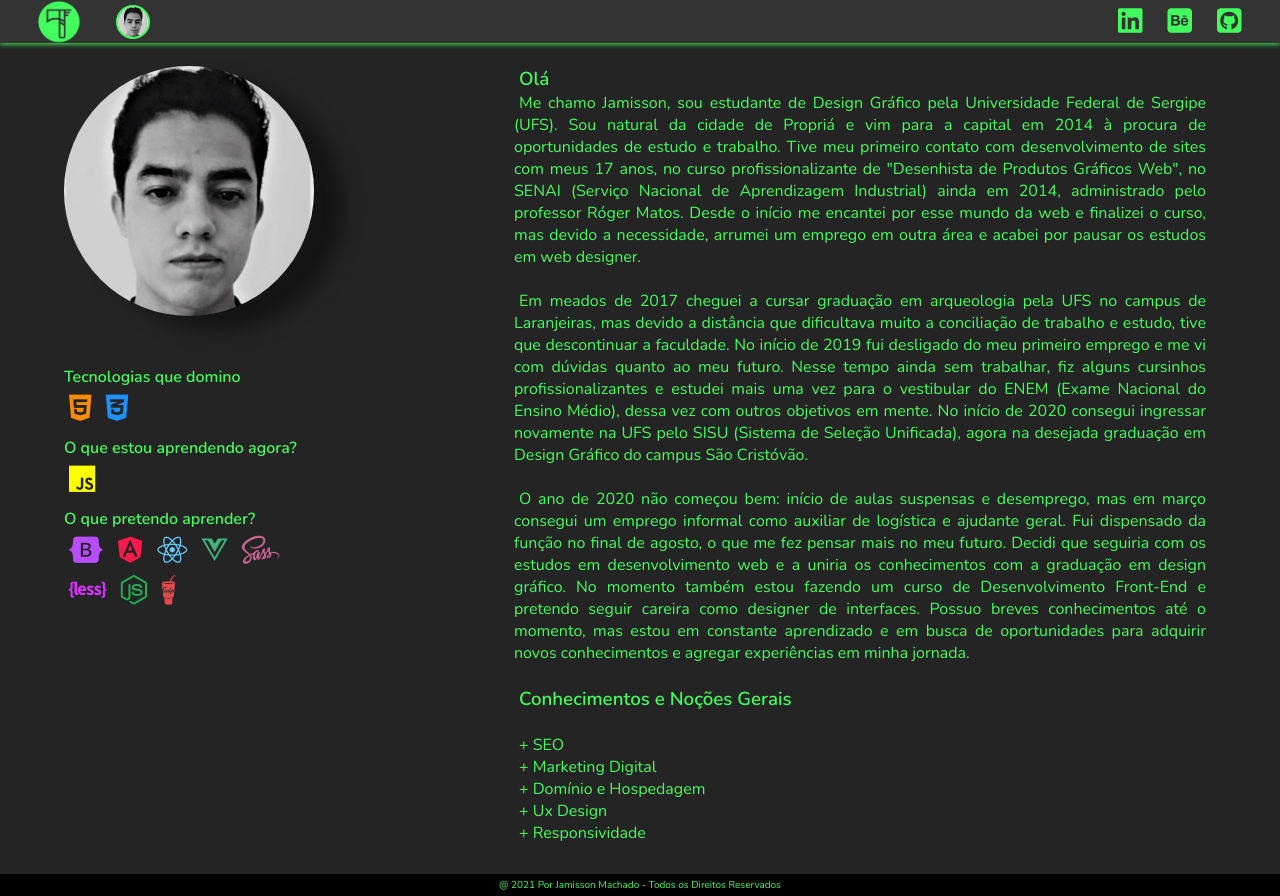
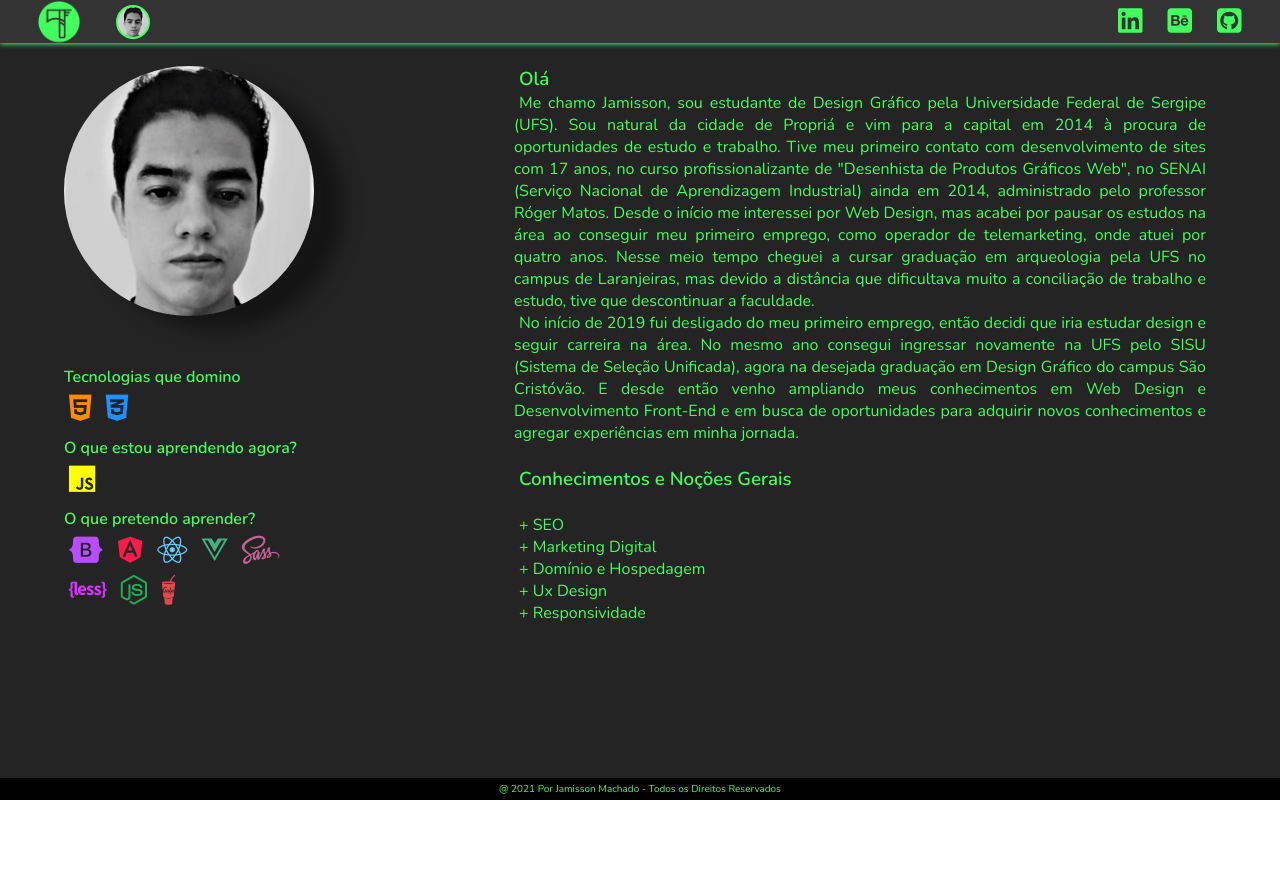
Before and after one commit to Jamisson-Machado/portfolio, a plain HTML site: page sobre_mim.html in a window 1280 px wide. After the commit the page ends 800 px from the top, so only its background shows below. Drawn offline with nearby package versions, Linux system fonts and the light colour scheme.

Commit message:
Add files via upload
atualização texto

```diff
--- a/sobre_mim.html
+++ b/sobre_mim.html
@@ -57,12 +57,17 @@
 			</section><!--sobre-perfil-->
 			<article class="sobre-texto">
 				<h1>Olá</h1>
-				<p>Me chamo Jamisson, sou estudante de Design Gráfico pela Universidade Federal de Sergipe (UFS). Sou natural da cidade de Propriá e vim para a capital em 2014 à procura de oportunidades de estudo e trabalho. Tive meu primeiro contato com desenvolvimento de sites com meus 17 anos, no curso profissionalizante de "Desenhista de Produtos Gráficos Web", no SENAI (Serviço Nacional de Aprendizagem Industrial) ainda em 2014, administrado pelo professor Róger Matos. Desde o início me encantei por esse mundo da web e finalizei o curso, mas devido a necessidade, arrumei um emprego em outra área e acabei por pausar os estudos em web designer.</p>
+				<p>Me chamo Jamisson, sou estudante de Design Gráfico pela Universidade Federal de Sergipe (UFS).
+				Sou natural da cidade de Propriá e vim para a capital em 2014 à procura de oportunidades de estudo e trabalho.
+				Tive meu primeiro contato com desenvolvimento de sites com 17 anos, no curso profissionalizante de "Desenhista de Produtos Gráficos Web",
+				no SENAI (Serviço Nacional de Aprendizagem Industrial) ainda em 2014, administrado pelo professor Róger Matos. Desde o início me interessei por Web Design, mas
+				acabei por pausar os estudos na área ao conseguir meu primeiro emprego, como operador de telemarketing, onde atuei por quatro anos. Nesse meio tempo cheguei a
+				cursar graduação em arqueologia pela UFS no campus de Laranjeiras, mas devido a distância que dificultava muito a conciliação de
+				trabalho e estudo, tive que descontinuar a faculdade.
 				<br>
-				<p>Em meados de 2017 cheguei a cursar graduação em arqueologia pela UFS no campus de Laranjeiras, mas devido a distância que dificultava muito a conciliação de trabalho e estudo, tive que descontinuar a faculdade. No início de 2019 fui desligado do meu primeiro emprego e me vi com dúvidas quanto ao meu futuro. Nesse tempo ainda sem trabalhar, fiz alguns cursinhos profissionalizantes e estudei mais uma vez para o vestibular do ENEM (Exame Nacional do Ensino Médio), dessa vez com outros objetivos em mente. No início de 2020 consegui ingressar novamente na UFS pelo SISU (Sistema de Seleção Unificada), agora na desejada graduação em Design Gráfico do campus São Cristóvão.</p>
-				<br>
-				<p>O ano de 2020 não começou bem: início de aulas suspensas e desemprego, mas em março consegui um emprego informal como auxiliar de logística e ajudante geral. Fui dispensado da função no final de agosto, o que me fez pensar mais no meu futuro. Decidi que seguiria com os estudos em desenvolvimento web e a uniria os conhecimentos com a graduação em design gráfico. No momento também estou fazendo um curso de Desenvolvimento Front-End e pretendo seguir careira como designer de interfaces.
-				Possuo breves conhecimentos até o momento, mas estou em constante aprendizado e em busca de oportunidades para adquirir novos conhecimentos e agregar experiências em minha jornada.
+				<p>No início de 2019 fui desligado do meu primeiro emprego, então decidi que iria estudar design e seguir carreira na área. No mesmo ano consegui ingressar novamente
+				na UFS pelo SISU (Sistema de Seleção Unificada), agora na desejada graduação em Design Gráfico do campus São Cristóvão. E desde então venho ampliando meus conhecimentos
+				em Web Design e Desenvolvimento Front-End e em busca de oportunidades para adquirir novos conhecimentos e agregar experiências em minha jornada.
 				</p>
 					<br>
 					<h1>Conhecimentos e Noções Gerais</h1>
```
